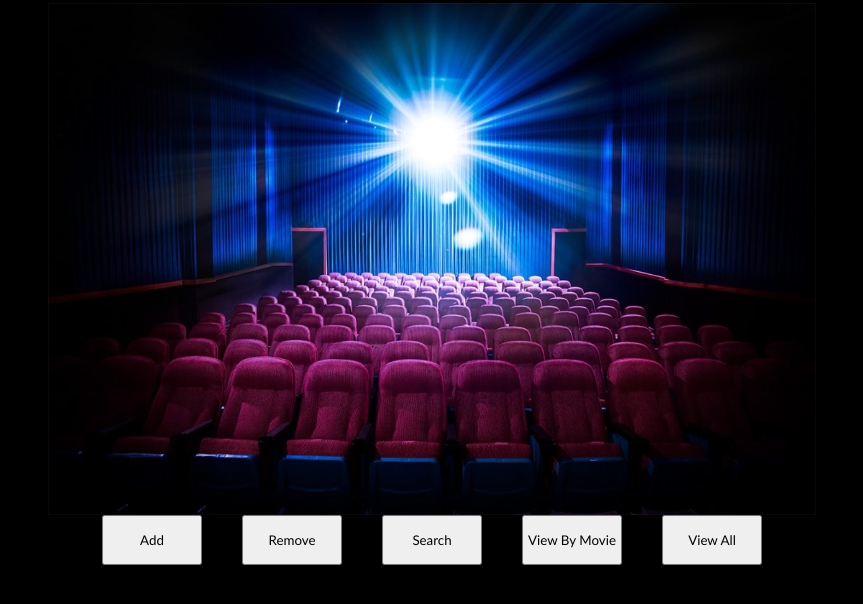
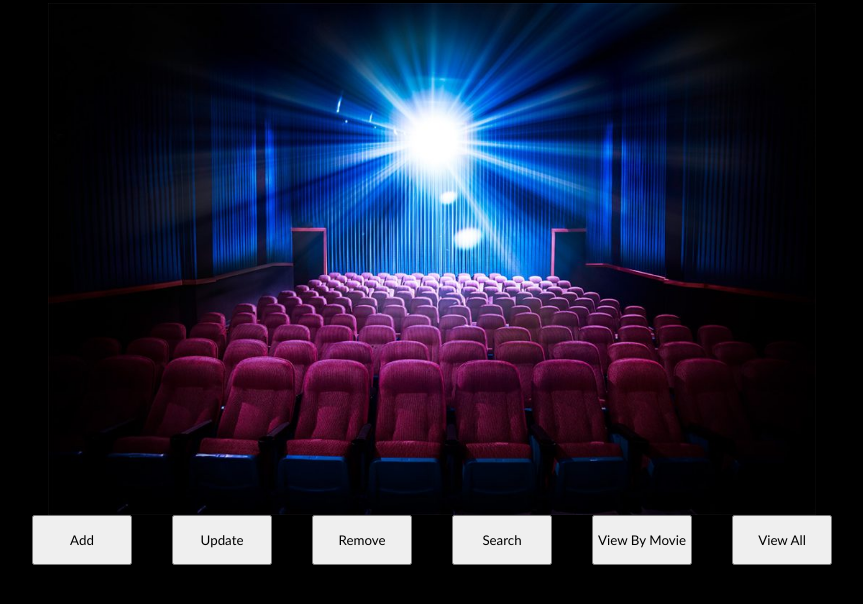
Before and after one commit to AFay-OU/MovieDB, a website: page public/index.html in a window 1280 px wide. Shown: the part 86-690 px from the top of the page, without its empty margins (208-1071 px from the left). Drawn offline with Linux system fonts and the light colour scheme.

Commit message:
update button

```diff
--- a/public/index.html
+++ b/public/index.html
@@ -14,6 +14,7 @@
 
     <div class="button-container">
       <button onclick="location.href='add.html'">Add</button>
+      <button onclick = "location.href = 'update.html'">Update</button>
       <button onclick="location.href='remove.html'">Remove</button>
       <button onclick="location.href='search.html'">Search</button>
       <button onclick="location.href='view.html'">View By Movie</button>
```
